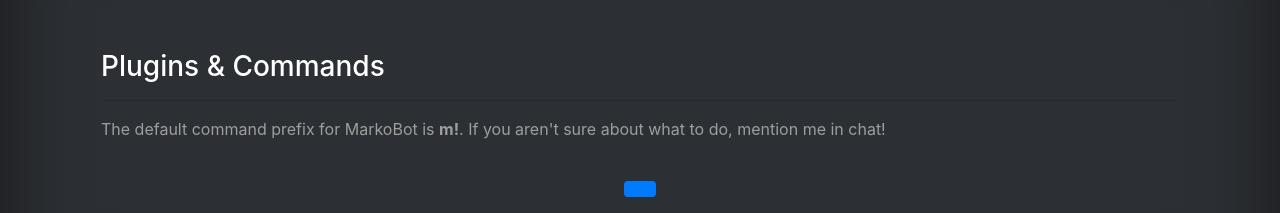
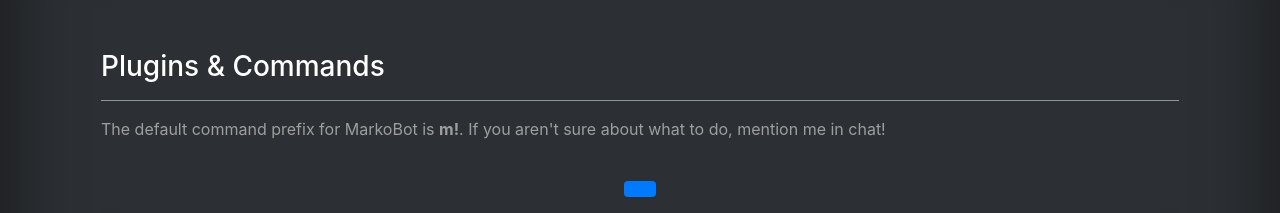
Before and after one commit to konmos/Marko, a Flask app: template web/templates/commands.html in a window 1280 px wide. Shown: the part 88-301 px from the top of the page. Run offline with Flask 2, Linux system fonts and the light colour scheme; the template is opened without the code that fills it, so the values that code supplies are empty; some libraries are stand-ins or nearby versions.

Commit message:
Update hr colour

```diff
--- a/web/static/css/home.css
+++ b/web/static/css/home.css
@@ -2,6 +2,10 @@ a,
 a:focus,
 a:hover {
   color: #fff;
+}
+
+hr {
+  background-color: #99AAB5;
 }
 
 .white-link {
```
